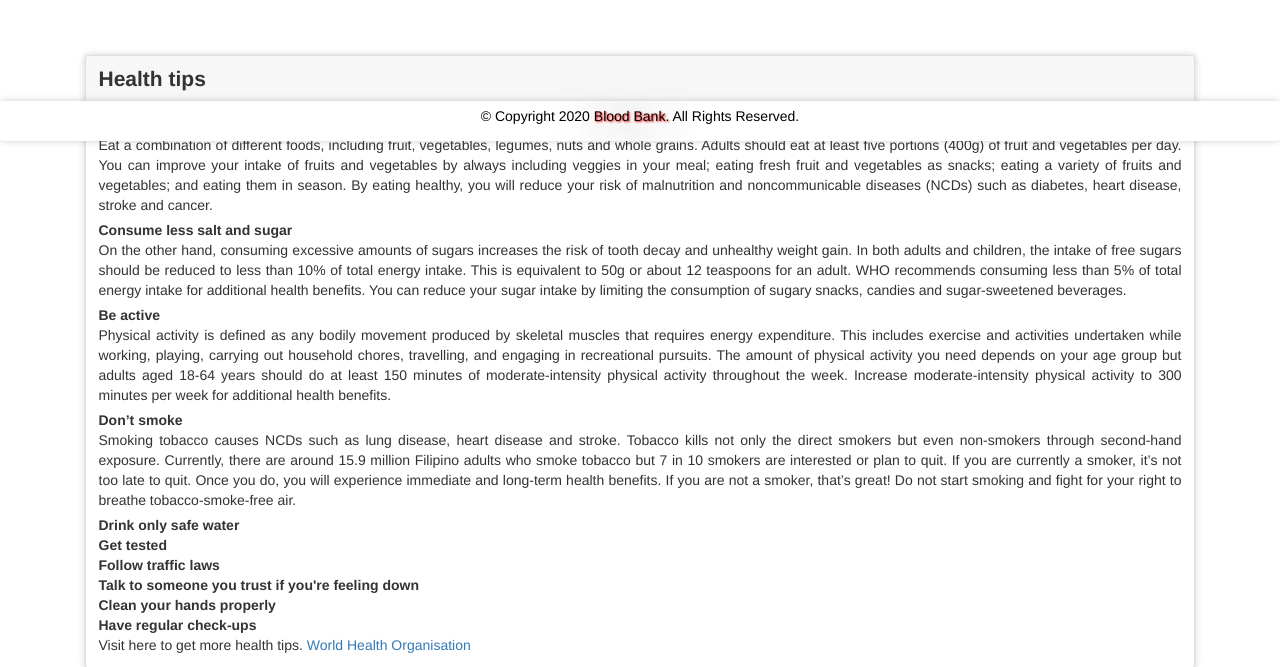
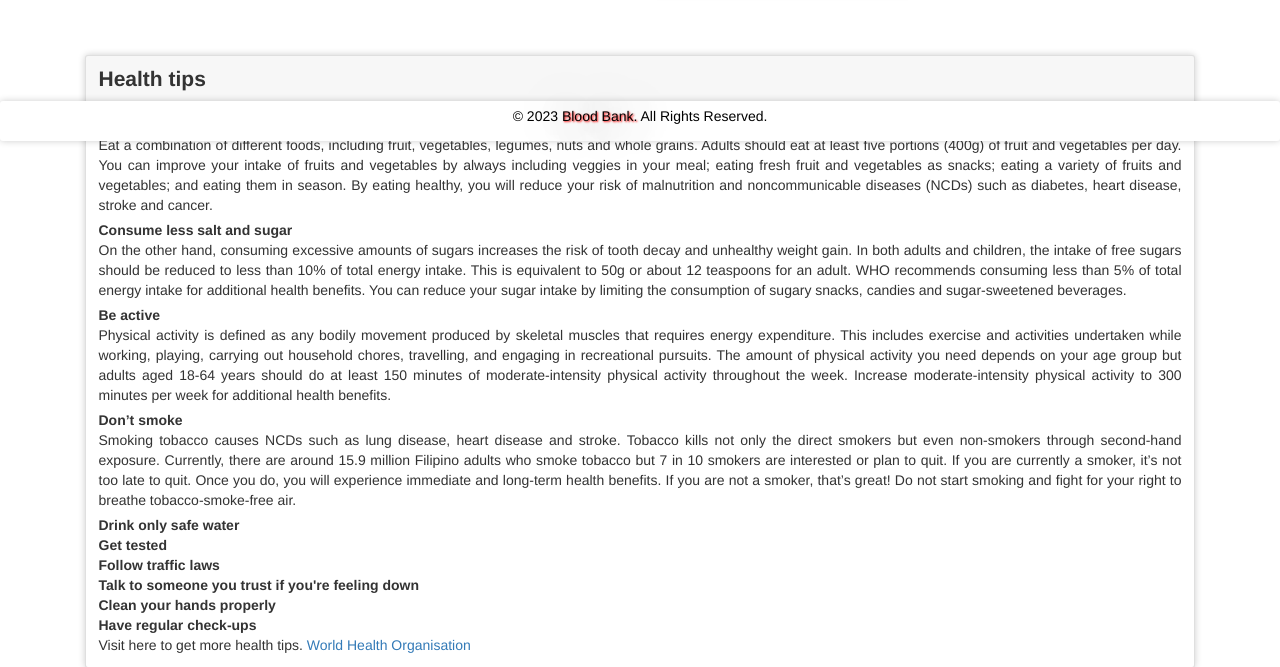
Before and after one commit to Shubhamkumar199/Bloodbank-management-system-project, a PHP site: page /index.php in a window 1280 px wide. Shown: the part 659-1326 px from the top of the page. Run offline with PHP 8.4, Linux system fonts and the light colour scheme; some libraries are stand-ins or nearby versions.

Commit message:
Update footer.php

```diff
--- a/Blood-Bank-Management-System/footer.php
+++ b/Blood-Bank-Management-System/footer.php
@@ -18,7 +18,7 @@
 <body>
 
 <div class="footer">
-  <p>© Copyright 2020<span id="demo"></span> <span class="brand">Blood Bank. </span> All Rights Reserved.
+  <p>© 2023<span id="demo"></span> <span class="brand">Blood Bank. </span> All Rights Reserved.
 </footer></p>
 </div>
 
```
